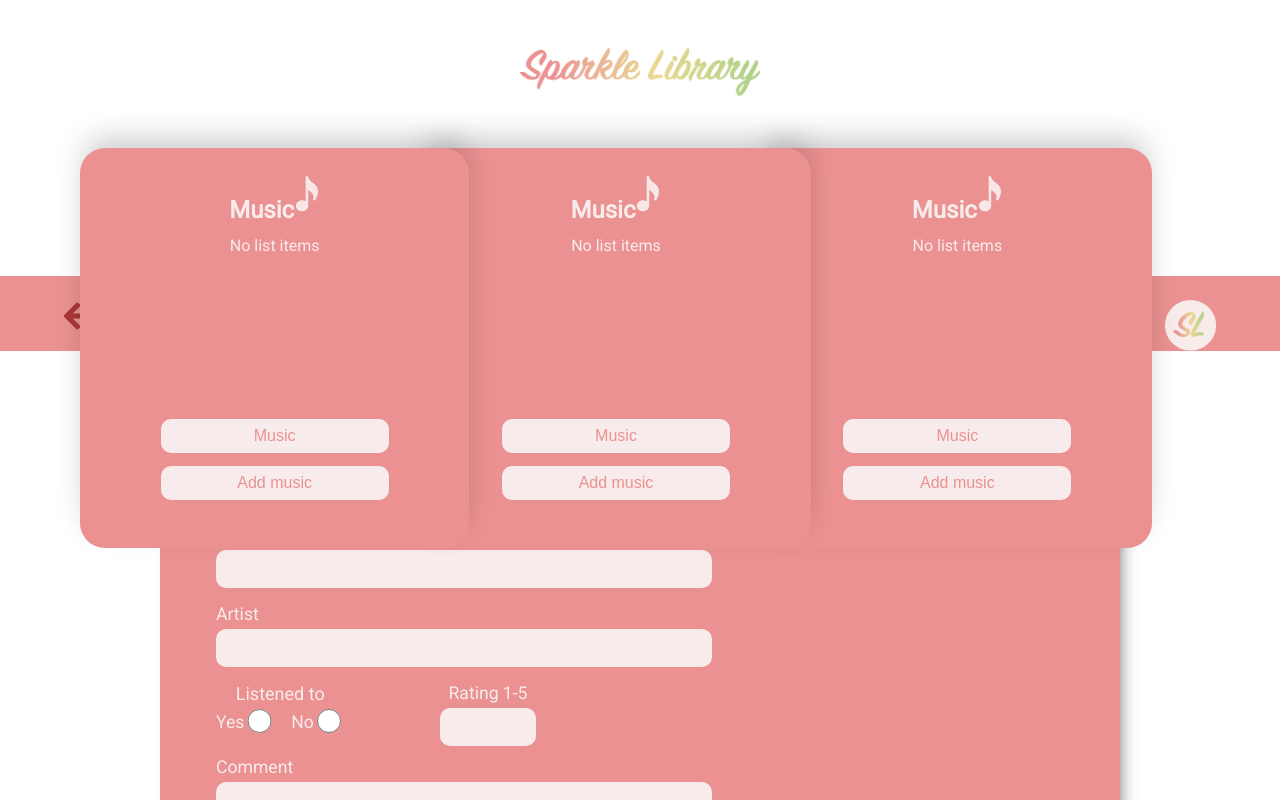
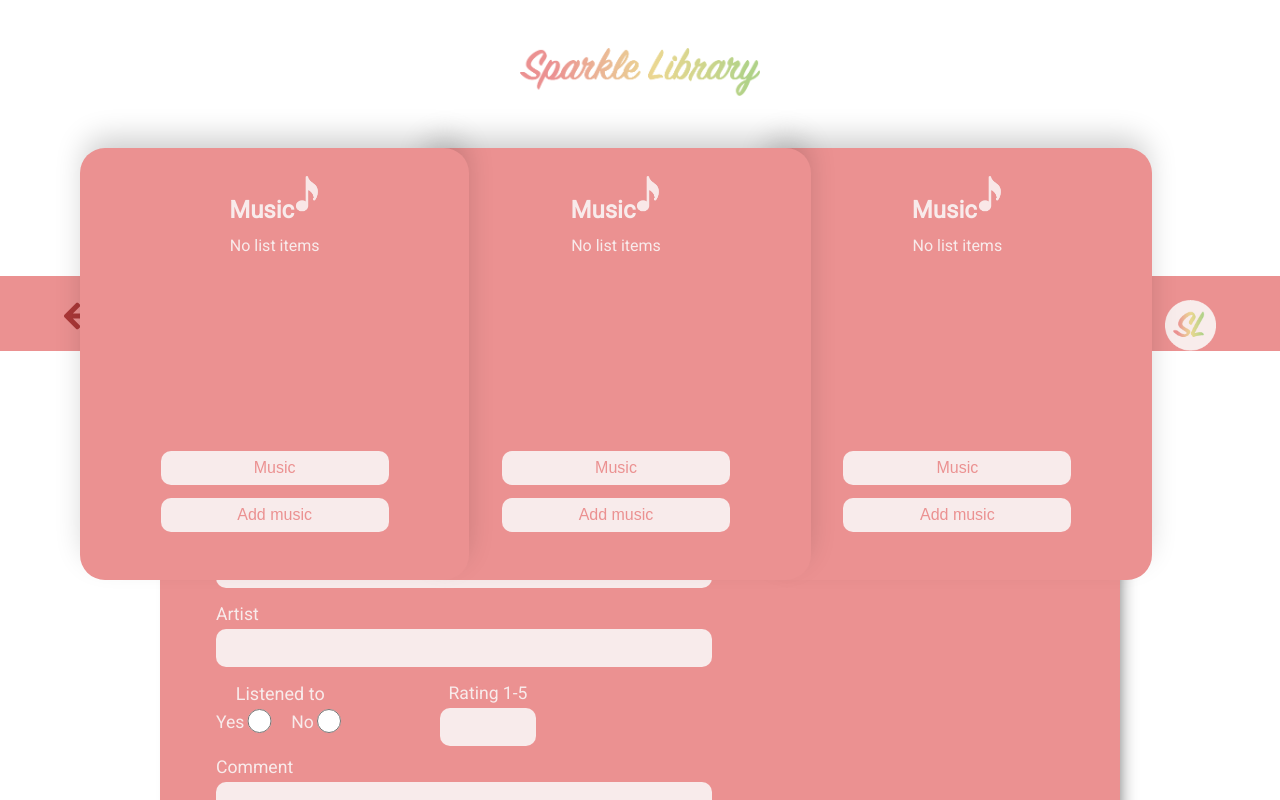
Before and after one commit to neda-jahadi/Sparkles, a React (Create React App) app: page / in a window 1280 px wide. Shown: the top 800 px of the page. Built offline with nearby package versions, Linux system fonts and the light colour scheme.

Commit message:
height startCard

```diff
--- a/src/components/StartCard.css
+++ b/src/components/StartCard.css
@@ -2,8 +2,6 @@
 	display: flex;
 	flex-direction: row;
 	justify-content: center;
-
-
 }
 .title-container .title{
 	padding: 2em 0 0.5em;
@@ -15,7 +13,7 @@
 }
 .start-card{
 	display: flex;
-	min-height: 25em;
+	min-height: 27em;
     flex-direction: column;
     padding: 0 2em 3em;
 	border-radius: 25px;
--- a/src/components/StartCard.jsx
+++ b/src/components/StartCard.jsx
@@ -7,7 +7,7 @@ const StartCard = () => {
 	let lista = null;
 
 	const list = useSelector(state => state.list)
-	if(list.length == 0){
+	if(list.length === 0){
 		lista = <p className="text-red">No list items</p>
 	}
 	else{
```
